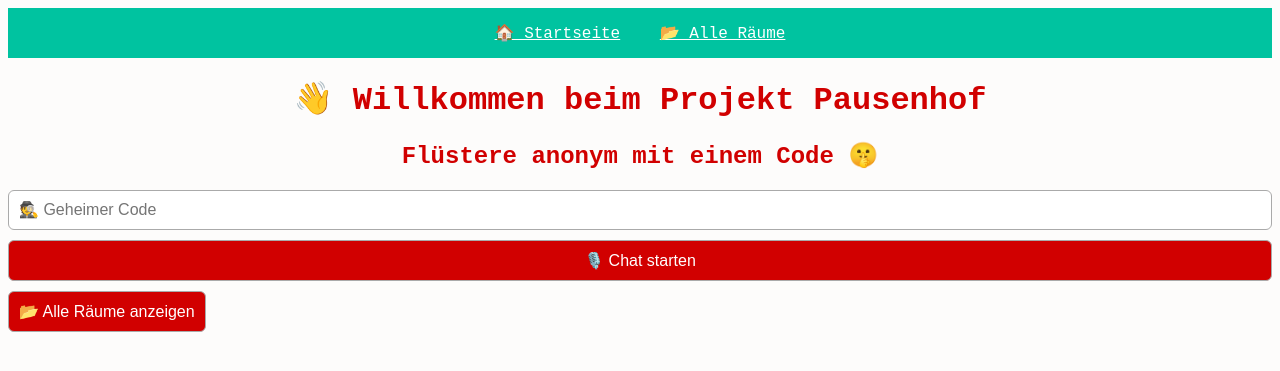
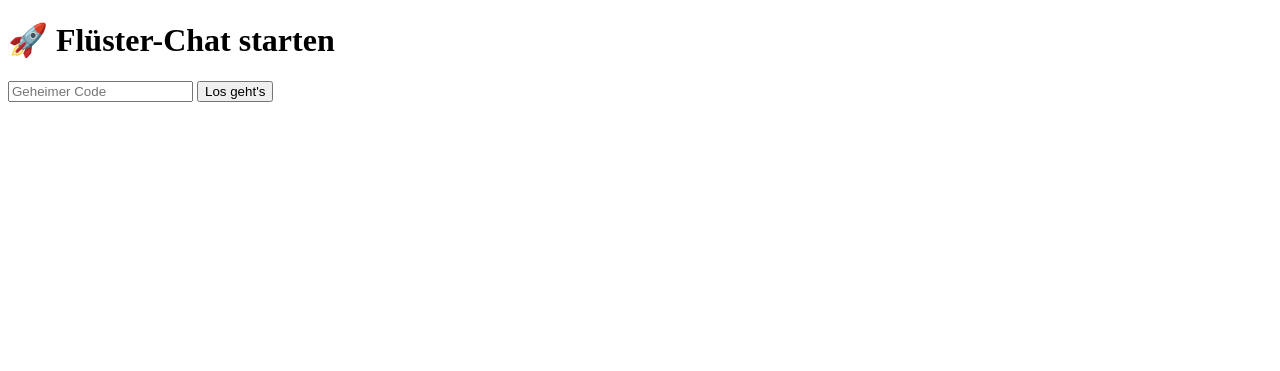
Before and after one commit to Benjaminunterstrich20/Projekt-Pausenhof, a Flask app: page / in a window 1280 px wide. Shown: the top 371 px of the page. Run offline with Flask 2, Linux system fonts and the light colour scheme.

Commit message:
Update index.html

```diff
--- a/templates/index.html
+++ b/templates/index.html
@@ -1,30 +1,11 @@
 <!DOCTYPE html>
 <html>
-<head>
-    <meta charset="UTF-8" />
-    <title>Pausenhof Chat</title>
-    <link rel="stylesheet" href="/static/style.css" />
-</head>
+<head><meta charset="UTF-8" /><title>Chat Code eingeben</title></head>
 <body>
-    <nav style="background: #00c3a0; padding: 15px; text-align: center;">
-        <a href="/" style="color: white; margin: 0 15px;">🏠 Startseite</a>
-        <a href="/räume" style="color: white; margin: 0 15px;">📂 Alle Räume</a>
-    </nav>
-
-    <h1>👋 Willkommen beim Projekt Pausenhof</h1>
-    <h2>Flüstere anonym mit einem Code 🤫</h2>
-
-    {% if error %}
-        <p style="color:red;">{{ error }}</p>
-    {% endif %}
-
+    <h1>🚀 Flüster-Chat starten</h1>
     <form method="POST">
-        <input type="text" name="code" placeholder="🕵️ Geheimer Code" required />
-        <button type="submit">🎙️ Chat starten</button>
+        <input type="text" name="code" placeholder="Geheimer Code" required />
+        <button type="submit">Los geht's</button>
     </form>
-
-    <a href="/räume">
-        <button type="button" style="margin-top: 10px;">📂 Alle Räume anzeigen</button>
-    </a>
 </body>
 </html>
```
